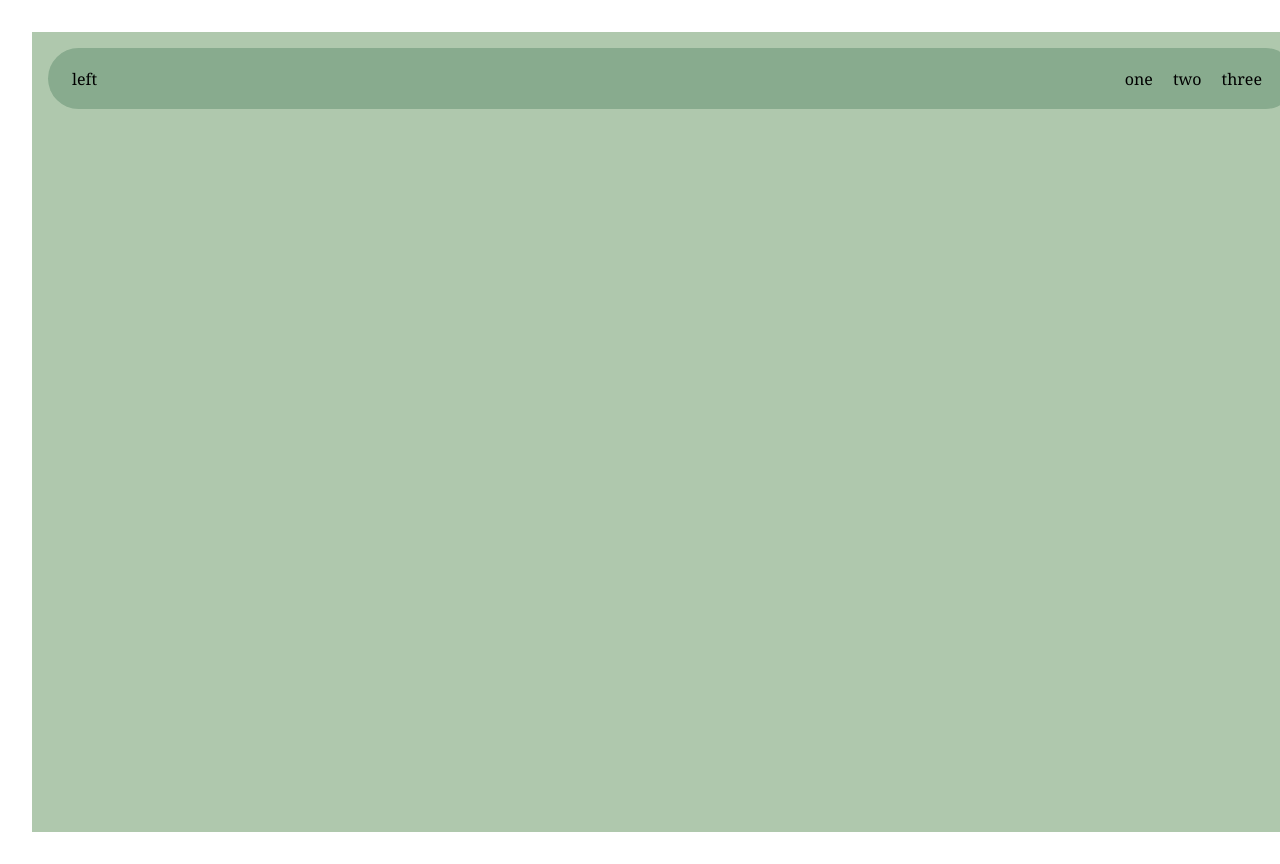
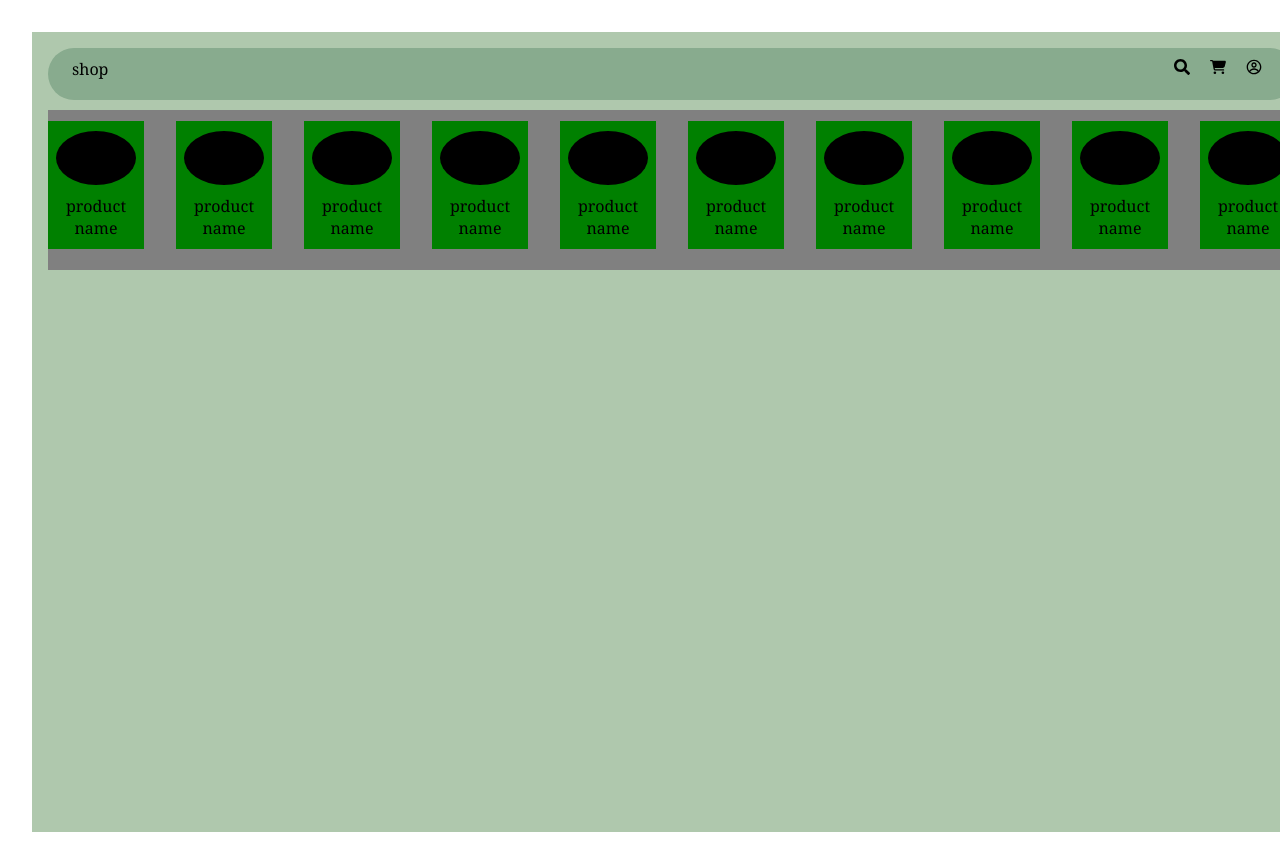
Before and after one commit to anoof36/E-commerce, a React (Vite) app in the folder frontend/: page / in a window 1280 px wide. Shown: the top 864 px of the page. Built offline with nearby package versions, Linux system fonts and the light colour scheme.

Commit message:
best selling

```diff
--- a/frontend/package.json
+++ b/frontend/package.json
@@ -12,6 +12,7 @@
   "dependencies": {
     "react": "^18.2.0",
     "react-dom": "^18.2.0",
+    "react-icons": "^5.0.1",
     "react-router-dom": "^6.21.2"
   },
   "devDependencies": {
--- /dev/null
+++ b/frontend/src/components/common/RoundCard/index.jsx
@@ -0,0 +1,13 @@
+import React from "react";
+import styles from "./index.module.css";
+
+const RoundCard = () => {
+  return (
+    <div className={styles.container}>
+      <div className={styles.circle}></div>
+      <div>product name</div>
+    </div>
+  );
+};
+
+export default RoundCard;
--- /dev/null
+++ b/frontend/src/components/common/RoundCard/index.module.css
@@ -0,0 +1,17 @@
+.container {
+    width: 6rem;
+    height: 8rem;
+    background-color: green;
+    display: flex;
+    flex-direction: column;
+    align-items: center;
+    box-sizing: border-box;
+    padding-top: 10px;
+}
+
+.circle {
+    width: 5rem;
+    height: 5rem;
+    border-radius: 50%;
+    background-color: black;
+}
--- /dev/null
+++ b/frontend/src/components/common/bestSelling/index.jsx
@@ -0,0 +1,15 @@
+import React from 'react'
+import styles from "./index.module.css"
+import RoundCard from '../RoundCard'
+
+const BestSelling = () => {
+  const cards = Array.from({length:10}, (_,index) => (<RoundCard key={index} />))
+  return (
+    <div className={styles.container}>
+     {cards}
+
+    </div>
+  )
+}
+
+export default BestSelling
--- /dev/null
+++ b/frontend/src/components/common/bestSelling/index.module.css
@@ -0,0 +1,10 @@
+.container {
+    width: 100%;
+    height: 10rem;
+    background-color: gray;
+    display: flex;
+    align-items: center;
+    justify-content: space-between;
+    gap: 10px;
+    overflow: auto;
+}
--- a/frontend/src/components/common/header/index.jsx
+++ b/frontend/src/components/common/header/index.jsx
@@ -1,4 +1,9 @@
 import { useEffect, useState } from "react";
+import { TiThMenu } from "react-icons/ti";
+import { IoCloseOutline } from "react-icons/io5";
+import { CgProfile } from "react-icons/cg";
+import { FaCartShopping } from "react-icons/fa6";
+import { FaSearch } from "react-icons/fa";
 import style from "./index.module.css";
 
 const AppHeader = () => {
@@ -22,11 +27,10 @@ const AppHeader = () => {
     };
   }, []);
 
-  console.log("header");
   return (
     <>
       <header className={style.container}>
-        <div>left</div>
+        <div>shop</div>
         {isMobile ? (
           <div>
             <button
@@ -34,15 +38,18 @@ const AppHeader = () => {
                 setIsToggle(isToggle ? false : true);
               }}
             >
-              toggle
+              {isToggle ? <IoCloseOutline /> : <TiThMenu />}
             </button>
             {/* Toggle Box */}
             {isToggle ? (
               <div className={style.toggle}>
                 <ul>
-                  <li>one</li>
-                  <li>two</li>
-                  <li>three</li>
+                  <li>
+                    cart <FaCartShopping />
+                  </li>
+                  <li>
+                    profile <CgProfile />
+                  </li>
                 </ul>
               </div>
             ) : (
@@ -52,9 +59,15 @@ const AppHeader = () => {
         ) : (
           <div className={style.right_side}>
             <ul>
-              <li>one</li>
-              <li>two</li>
-              <li>three</li>
+              <li>
+                <FaSearch />
+              </li>
+              <li>
+                <FaCartShopping />
+              </li>
+              <li>
+                <CgProfile />
+              </li>
             </ul>
           </div>
         )}
--- a/frontend/src/components/common/header/index.module.css
+++ b/frontend/src/components/common/header/index.module.css
@@ -9,6 +9,11 @@
   align-items: center;
   padding: 0 1.5rem;
   position: relative;
+}
+
+.container button{
+  background-color: transparent;
+  border: none;
 }
 
 .right_side {
--- a/frontend/src/pages/homePage/index.jsx
+++ b/frontend/src/pages/homePage/index.jsx
@@ -1,13 +1,20 @@
 import React from "react";
+import styles from "./index.module.css";
 import AppHeader from "../../components/common/header";
+import BestSelling from "../../components/common/bestSelling";
 
 const HomePage = () => {
-    console.log("homepage is working")
-    return (
-        <>
-          <AppHeader />
-        </>
-    )
-}
+  console.log("homepage is working");
+  return (
+    <div className={styles.container}>
+      <div>
+        <AppHeader />
+      </div>
+      <div>
+        <BestSelling />
+      </div>
+    </div>
+  );
+};
 
 export default HomePage;
--- /dev/null
+++ b/frontend/src/pages/homePage/index.module.css
@@ -0,0 +1,10 @@
+.container {
+  display: block;
+  width: 100%;
+  height: 100%;
+}
+
+.container div{
+    margin-bottom: 10px;
+    box-sizing: border-box;
+}
```
Also changed, not shown: 1 other file (tests, documents, lock files or other folders).
